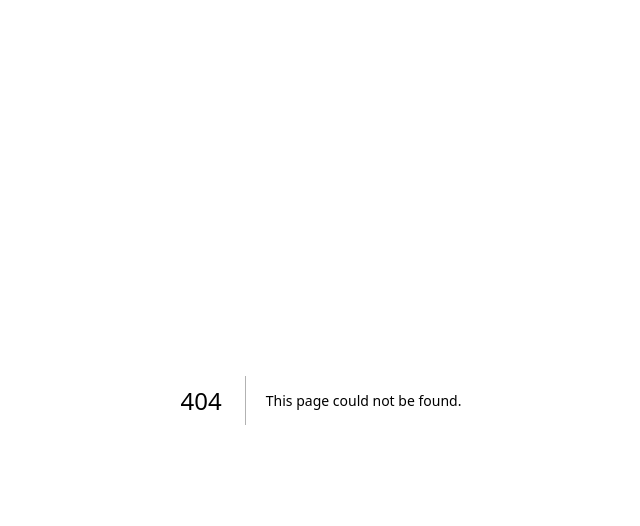
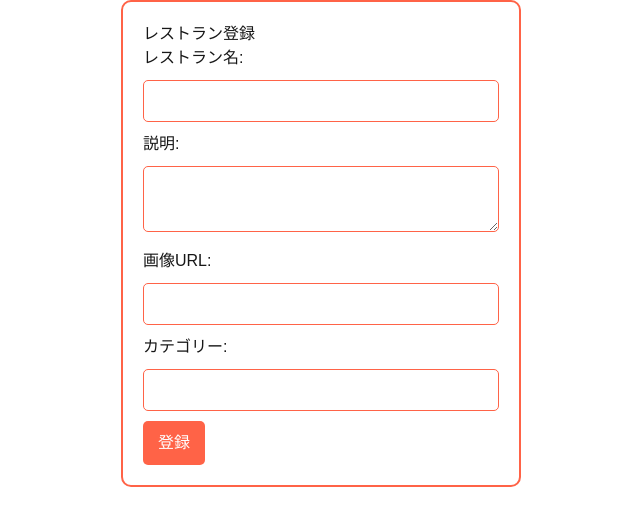
Before and after one commit to daikitazaki/foodswho, a Next.js app: page /register-restaurant in a window 1280 px wide. Before the commit this address had no page. Shown: the top 526 px of the page, without its empty margins (319-959 px from the left). Built offline with nearby package versions, Linux system fonts and the light colour scheme; no server answers.

Commit message:
レストラン登録機能の実装commit

```diff
--- a/app/page.tsx
+++ b/app/page.tsx
@@ -15,6 +15,7 @@ const supabase = createClient(supabaseUrl, supabaseAnonKey);
 
 const Page: React.FC = () => {
     const [restaurants, setRestaurants] = useState<any[]>([]); // 店舗の状態を管理
+    const [newRestaurants, setNewRestaurants] = useState<any[]>([]); // 新着レストランの状態を管理
     const [error, setError] = useState<string | null>(null); // エラーの状態を管理
     const [searchTerm, setSearchTerm] = useState<string>(''); // 検索用の状態を管理
     const [category, setCategory] = useState<string | null>(null); // カテゴリーの状態を管理
@@ -36,12 +37,32 @@ const Page: React.FC = () => {
             }
         };
 
+        const fetchNewRestaurants = async () => {
+            try {
+                const { data: fetchedNewRestaurants, error: fetchError } = await supabase
+                    .from('restaurants')
+                    .select('id, name, description, image_url') // 必要なカラムを指定
+                    .order('created_at', { ascending: false }) // 新着順に取得
+                    .limit(5); // 取得するレストランの数を制限
+
+                if (fetchError) throw fetchError; // エラーがあればスロー
+                setNewRestaurants(fetchedNewRestaurants); // 新着レストランを状態に保存
+            } catch (err: unknown) {
+                if (err instanceof Error) {
+                    setError(err.message); // エラーメッセージを状態に保存
+                } else {
+                    setError('Unknown error occurred'); // 不明なエラーの場合の処理
+                }
+            }
+        };
+
         const session = supabase.auth.getSession(); // セッションを取得
         session.then(({ data }) => {
             setUser(data.session?.user); // ユーザー情報を設定
         });
 
         fetchRestaurants();
+        fetchNewRestaurants(); // 新着レストランを取得
     }, []);
 
     const handleLogout = async () => {
@@ -158,20 +179,28 @@ const Page: React.FC = () => {
                 </Slider>
             </section>
 
+            {/* レストラン登録ボタン */}
+            <div style={{ position: 'fixed', bottom: '20px', right: '20px' }}>
+                <Link href="/register-restaurant">
+                    <button style={{ padding: '10px 15px', backgroundColor: '#ff6347', color: '#fff', border: 'none', borderRadius: '5px', cursor: 'pointer' }}>
+                        レストランの登録はこちら
+                    </button>
+                </Link>
+            </div>
+
             {/* セクション2: 新着レストラン */}
             <section style={{ padding: '20px', backgroundColor: '#f9f9f9' }}>
                 <h2 style={{ fontSize: '2em', fontWeight: 'bold' }}>新着レストラン</h2>
                 <div style={{ display: 'flex', flexWrap: 'wrap', justifyContent: 'space-around' }}>
-                    <div style={{ border: '1px solid #ddd', borderRadius: '5px', margin: '10px', padding: '10px', width: '200px' }}>
-                        <img src="/path/to/new-restaurant-image1.jpg" alt="新着レストラン1" style={{ width: '100%', borderRadius: '5px' }} />
-                        <h3>新着レストラン1</h3>
-                        <p>新しい料理が楽しめるお店です。</p>
-                    </div>
-                    <div style={{ border: '1px solid #ddd', borderRadius: '5px', margin: '10px', padding: '10px', width: '200px' }}>
-                        <img src="/path/to/new-restaurant-image2.jpg" alt="新着レストラン2" style={{ width: '100%', borderRadius: '5px' }} />
-                        <h3>新着レストラン2</h3>
-                        <p>新しいメニューが追加されました。</p>
-                    </div>
+                    {newRestaurants.length > 0 && newRestaurants.map((restaurant) => (
+                        <div key={restaurant.id} style={{ border: '1px solid #ddd', borderRadius: '5px', margin: '10px', padding: '10px', width: '200px' }}>
+                            <Link href={`/restaurant/${restaurant.id}`}>
+                                <img src={restaurant.image_url} alt={restaurant.name} style={{ width: '100%', borderRadius: '5px' }} />
+                                <h3 style={{ color: '#ff6347', textDecoration: 'none' }}>{restaurant.name}</h3>
+                            </Link>
+                            <p>{restaurant.description}</p>
+                        </div>
+                    ))}
                 </div>
             </section>
 
--- /dev/null
+++ b/app/register-restaurant/page.tsx
@@ -0,0 +1,96 @@
+"use client";
+
+import React, { useState } from 'react';
+import { createClient } from '@supabase/supabase-js';
+import { useRouter } from 'next/navigation';
+
+const supabaseUrl = process.env.NEXT_PUBLIC_SUPABASE_URL || '';
+const supabaseAnonKey = process.env.NEXT_PUBLIC_SUPABASE_ANON_KEY || '';
+const supabase = createClient(supabaseUrl, supabaseAnonKey);
+
+const RegisterRestaurant: React.FC = () => {
+    const [name, setName] = useState('');
+    const [description, setDescription] = useState('');
+    const [imageUrl, setImageUrl] = useState('');
+    const [category, setCategory] = useState('');
+    const [error, setError] = useState<string | null>(null);
+    const [success, setSuccess] = useState<string | null>(null);
+    const router = useRouter();
+
+    const handleRegister = async (e: React.FormEvent) => {
+        e.preventDefault();
+        setError(null);
+        setSuccess(null);
+
+        const { data, error } = await supabase
+            .from('restaurants')
+            .insert([{ name, description, image_url: imageUrl, category }]);
+
+        if (error) {
+            setError(error.message);
+        } else {
+            setSuccess('レストランが登録されました！');
+            setTimeout(() => {
+                router.push('/'); // トップページに遷移
+            }, 2000);
+        }
+    };
+
+    return (
+        <div style={{ padding: '20px', maxWidth: '400px', margin: 'auto', border: '2px solid #ff6347', borderRadius: '10px' }}>
+            <h2>レストラン登録</h2>
+            <form onSubmit={handleRegister}>
+                <div>
+                    <label htmlFor="name">レストラン名:</label>
+                    <input
+                        type="text"
+                        id="name"
+                        value={name}
+                        onChange={(e) => setName(e.target.value)}
+                        required
+                        style={{ width: '100%', padding: '8px', margin: '10px 0', border: '1px solid #ff6347', borderRadius: '5px' }}
+                    />
+                </div>
+                <div>
+                    <label htmlFor="description">説明:</label>
+                    <textarea
+                        id="description"
+                        value={description}
+                        onChange={(e) => setDescription(e.target.value)}
+                        required
+                        style={{ width: '100%', padding: '8px', margin: '10px 0', border: '1px solid #ff6347', borderRadius: '5px' }}
+                    />
+                </div>
+                <div>
+                    <label htmlFor="imageUrl">画像URL:</label>
+                    <input
+                        type="text"
+                        id="imageUrl"
+                        value={imageUrl}
+                        onChange={(e) => setImageUrl(e.target.value)}
+                        required
+                        style={{ width: '100%', padding: '8px', margin: '10px 0', border: '1px solid #ff6347', borderRadius: '5px' }}
+                    />
+                </div>
+                <div>
+                    <label htmlFor="category">カテゴリー:</label>
+                    <input
+                        type="text"
+                        id="category"
+                        value={category}
+                        onChange={(e) => setCategory(e.target.value)}
+                        required
+                        style={{ width: '100%', padding: '8px', margin: '10px 0', border: '1px solid #ff6347', borderRadius: '5px' }}
+                    />
+                </div>
+                <button type="submit" style={{ padding: '10px 15px', backgroundColor: '#ff6347', color: '#fff', border: 'none', borderRadius: '5px', cursor: 'pointer' }}>
+                    登録
+                </button>
+            </form>
+            {error && <p style={{ color: 'red' }}>{error}</p>}
+            {success && <p style={{ color: 'green' }}>{success}</p>}
+        </div>
+    );
+};
+
+export default RegisterRestaurant;
--- a/app/restaurant/[id].tsx
+++ b/app/restaurant/[id].tsx
@@ -45,7 +45,7 @@ const RestaurantDetail: React.FC = () => {
     return (
         <div style={{ padding: '20px', maxWidth: '600px', margin: 'auto', border: '2px solid #ff6347', borderRadius: '10px' }}>
             <h1 style={{ fontSize: '2.5em', color: '#ff6347' }}>{restaurant.name}</h1>
-            <img src={restaurant.image_url} alt={restaurant.name} style={{ width: '100%', borderRadius: '5px' }} />
+            <img src="/nextjs-logotype-light-background.png" alt={restaurant.name} style={{ width: '100%', borderRadius: '5px' }} />
             <h2 style={{ marginTop: '20px' }}>詳細情報</h2>
             <p><strong>評価:</strong> {restaurant.rating}</p>
             <p><strong>説明:</strong> {restaurant.description}</p>
```
